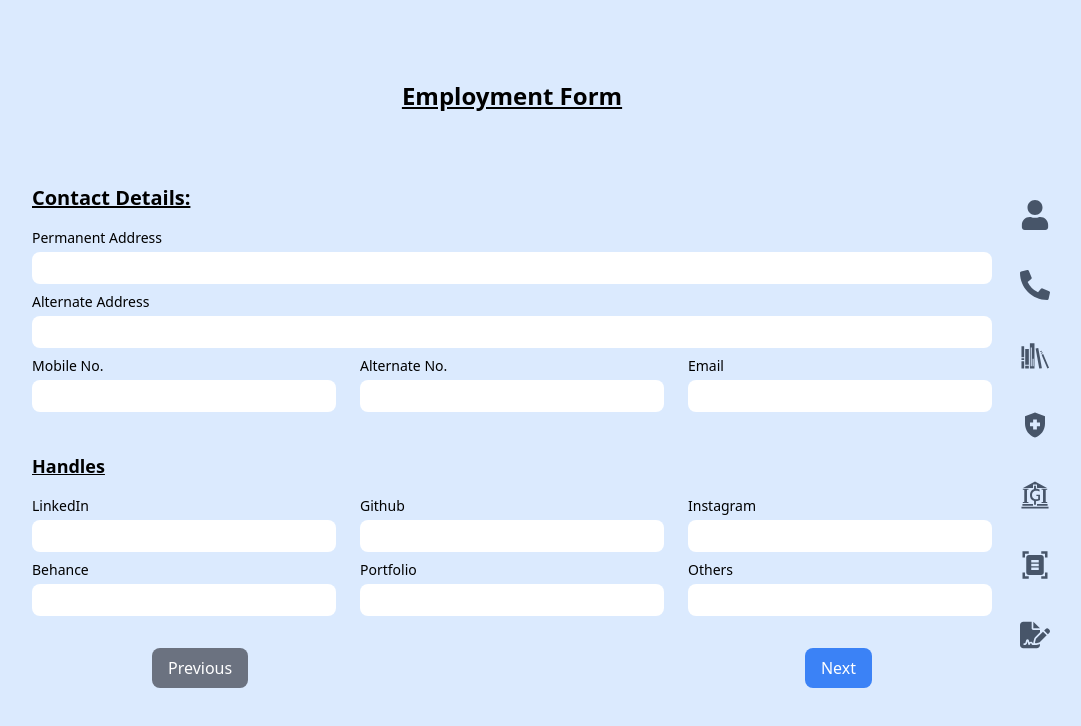
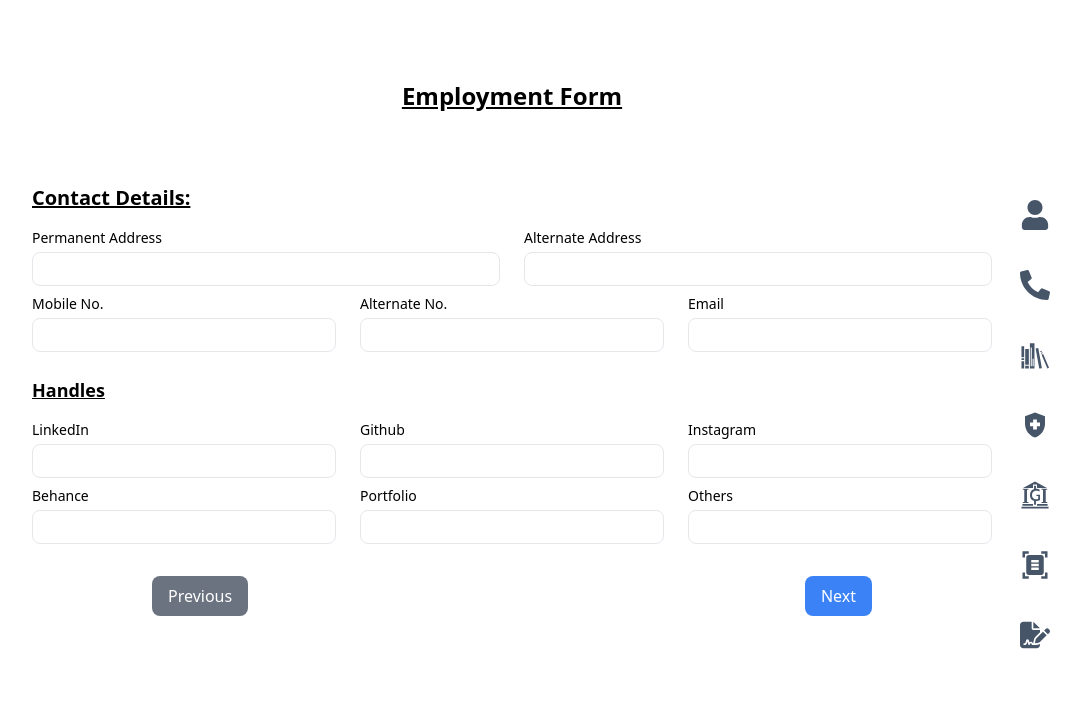
Before and after one commit to PaperRabbitSolutions/EmploymentForm, a React (Vite) app: page /contact in a window 1280 px wide. Shown: the top 726 px of the page, without its empty margins (128-1209 px from the left). Built offline with nearby package versions, Linux system fonts and the light colour scheme.

Commit message:
validation is left

```diff
--- a/src/App.jsx
+++ b/src/App.jsx
@@ -73,7 +73,6 @@ function App() {
     certifications: '',
     techDomain: '',
     skills: [],
-    newSkill: '',
   });
 
   const [healthInfo, setHealthInfo] = useState({
@@ -166,7 +165,9 @@ function App() {
       educationInfo: educationInfo,
       healthInfo: healthInfo,
       bankInfo: bankInfo,
+      uploadDocsInfo: uploadDocsInfo,
       declarations: declarationsInfo,
+      employmentDetails: employmentDetails,
     };
 
     // Adding form data to PDF with autoTable
@@ -176,51 +177,79 @@ function App() {
 
     // Function to generate tables for each section
     const generateTable = (sectionTitle, sectionData) => {
-      // Set the section title
       doc.setFontSize(12);
+      doc.setFont('helvetica', 'bold');
       doc.text(sectionTitle, 10, y);
       y += 10;
 
-      // Prepare the columns and rows for the table
       const columns = ['Field', 'Value'];
       const rows = Object.entries(sectionData).map(([field, value]) => {
-        // Flatten DependentDetails or nested objects
-        if (typeof value === 'object') {
-          value = JSON.stringify(value);
+        // Check for boolean values and convert them to Yes/No
+        if (typeof value === 'boolean') {
+          value = value ? 'Yes' : 'No';
+        } else if (typeof value === 'object') {
+          value = JSON.stringify(value); // If the value is an object, stringify it
         }
         return [field, value];
       });
 
-      // Generate the table using autoTable
       doc.autoTable({
         startY: y,
         head: [columns],
         body: rows,
         theme: 'striped',
-        headStyles: { fillColor: [0, 0, 255], textColor: [255, 255, 255] },
-        bodyStyles: { fillColor: [240, 240, 240], textColor: [0, 0, 0] },
-        margin: { top: 10, left: 10, right: 10 },
+        headStyles: {
+          fillColor: [0, 56, 104], // Dark Blue for header
+          textColor: [255, 255, 255], // White text
+          fontSize: 12,
+          font: 'helvetica', // Font style for header
+          fontStyle: 'bold', // Bold header text
+          halign: 'center', // Header alignment
+          valign: 'middle', // Center vertically
+        },
+        bodyStyles: {
+          fillColor: [240, 240, 240], // Light gray for body rows
+          textColor: [0, 0, 0], // Black text
+          fontSize: 10,
+          font: 'helvetica', // Font style for body rows
+          halign: 'left', // Align text to the left
+          valign: 'middle', // Center vertically
+          lineWidth: 0.3, // Cell border thickness
+          lineColor: [150, 150, 150], // Light gray borders
+        },
+        alternateRowStyles: {
+          fillColor: [255, 255, 255], // White for alternate rows
+        },
+        margin: { top: 10, left: 10, right: 10 }, // Add margins for spacing
+        styles: {
+          cellPadding: 5, // Increase padding inside cells for better readability
+          overflow: 'linebreak', // Handle overflow text
+          fontSize: 11, // Slightly smaller font for body rows
+        },
+        columnStyles: {
+          0: { cellWidth: '30%' }, // First column (Field) takes 30% width
+          1: { cellWidth: '70%' }, // Second column (Value) takes 70% width
+        },
       });
 
-      // Update the Y position after the table for the next section
       y = doc.lastAutoTable.finalY + 10;
     };
 
-    // Generate tables for all sections
+
     generateTable('Personal Information', formData.personalInfo);
     generateTable('Contact Information', formData.contactInfo);
     generateTable('Education Information', formData.educationInfo);
     generateTable('Health Information', formData.healthInfo);
     generateTable('Bank Information', formData.bankInfo);
+    generateTable('Documents', formData.uploadDocsInfo); // Now this works
     generateTable('Declarations', formData.declarations);
+    generateTable('Employee Details', formData.employmentDetails);
 
-    // Save the PDF
     doc.save("employment_form.pdf");
   };
 
   return (
-    <>
-      <div className='flex flex-col w-full min-h-screen py-10 bg-blue-100'>
+    <div className='flex flex-col w-full min-h-screen py-10 '>
       <h2 className='text-2xl text-center w-full font-bold underline my-10'>Employment Form</h2>
       <div className='max-w-[1200px] w-full mx-auto flex flex-col justify-center items-center'>
         <Routes>
@@ -232,18 +261,19 @@ function App() {
           <Route path='/upload' element={<Upload uploadDocsInfo={uploadDocsInfo} setUploadDocsInfo={setUploadDocsInfo}/>} />
           <Route path='/office' element={<Office />} />
           <Route path='/declarations' element={<Declarations declarationsInfo={declarationsInfo} setDeclarationsInfo={setDeclarationsInfo}/>} />
-
         </Routes>
 
         {/* Navigation Buttons */}
         <div className="flex items-center justify-between w-[80%] md:w-[70%] lg:w-[60%] mt-4 gap-4">
+          {/* Hide "Previous" button on the first page */}
+          {currentIndex > 0 && (
             <button
               onClick={goToPrevious}
               className="px-4 py-2 bg-gray-500 text-white rounded-lg hover:bg-gray-600"
-              disabled={currentIndex === 0}
             >
               Previous
             </button>
+          )}
 
           {isLastPage ? (
             <button
@@ -307,7 +337,6 @@ function App() {
         </span>
       </div>
     </div>
-    </>
   );
 }
 
--- a/src/Components/Contact.jsx
+++ b/src/Components/Contact.jsx
@@ -16,7 +16,8 @@ function Contact({ contactInfo, setContactInfo }) {
         <h2 className="font-semibold text-xl my-4 underline">Contact Details:</h2>
         <form className="space-y-2">
           {/* Permanent Address in its own row */}
-          <div className="flex flex-col gap-1">
+         <div className='flex flex-wrap gap-6'>
+         <div className="flex-1 min-w-[200px] flex flex-col gap-1">
             <label htmlFor="permanent" className="text-sm font-medium">Permanent Address</label>
             <input
               type="text"
@@ -24,12 +25,12 @@ function Contact({ contactInfo, setContactInfo }) {
               name="Permanent_Address"
               value={contactInfo.Permanent_Address}
               onChange={handleChange}
-              className="px-2 py-1 w-full rounded-lg outline-none"
+              className="px-2 py-1 w-full rounded-lg border-[1px] outline-none"
             />
           </div>
 
           {/* Alternate Address in its own row */}
-          <div className="flex flex-col gap-1">
+          <div className="flex-1 min-w-[200px] flex flex-col gap-1">
             <label htmlFor="current" className="text-sm font-medium">Alternate Address</label>
             <input
               type="text"
@@ -37,9 +38,10 @@ function Contact({ contactInfo, setContactInfo }) {
               name="Current_Address"
               value={contactInfo.Current_Address}
               onChange={handleChange}
-              className="px-2 py-1 w-full rounded-lg outline-none"
+              className="px-2 py-1 w-full border-[1px] rounded-lg outline-none"
             />
           </div>
+         </div>
 
           {/* Mobile and Alternate Numbers on the same line */}
           <div className="flex flex-wrap gap-6">
@@ -51,7 +53,7 @@ function Contact({ contactInfo, setContactInfo }) {
                 name="Mobile"
                 value={contactInfo.Mobile}
                 onChange={handleChange}
-                className="px-2 py-1 w-full rounded-lg outline-none"
+                className="px-2 py-1 w-full border-[1px] rounded-lg outline-none"
               />
             </div>
             <div className="flex-1 min-w-[200px] flex flex-col gap-1">
@@ -62,7 +64,7 @@ function Contact({ contactInfo, setContactInfo }) {
                 name="Alternate_No"
                 value={contactInfo.Alternate_No}
                 onChange={handleChange}
-                className="px-2 py-1 w-full rounded-lg outline-none"
+                className="px-2 py-1 w-full border-[1px] rounded-lg outline-none"
               />
             </div>
 
@@ -74,14 +76,14 @@ function Contact({ contactInfo, setContactInfo }) {
                 name="Email"
                 value={contactInfo.Email}
                 onChange={handleChange}
-                className="px-2 py-1 w-full rounded-lg outline-none"
+                className="px-2 py-1 w-full border-[1px] rounded-lg outline-none"
               />
             </div>
           </div>
 
           {/* social media */}
           <div className='space-y-2'>
-            <h3 className='mt-10 mb-4 underline text-lg font-semibold'>Handles</h3>
+            <h3 className='mt-6 mb-4 underline text-lg font-semibold'>Handles</h3>
             <div className="flex flex-wrap gap-6">
               <div className="flex-1 min-w-[200px] flex flex-col gap-1">
                 <label htmlFor="linkedin" className="text-sm font-medium">LinkedIn</label>
@@ -91,7 +93,7 @@ function Contact({ contactInfo, setContactInfo }) {
                   name="Linkedin"
                   value={contactInfo.Linkedin}
                   onChange={handleChange}
-                  className="px-2 py-1 w-full rounded-lg outline-none"
+                  className="px-2 py-1 w-full border-[1px] rounded-lg outline-none"
                 />
               </div>
               <div className="flex-1 min-w-[200px] flex flex-col gap-1">
@@ -102,7 +104,7 @@ function Contact({ contactInfo, setContactInfo }) {
                   name="Github"
                   value={contactInfo.Github}
                   onChange={handleChange}
-                  className="px-2 py-1 w-full rounded-lg outline-none"
+                  className="px-2 py-1 w-full border-[1px] rounded-lg outline-none"
                 />
               </div>
 
@@ -114,21 +116,21 @@ function Contact({ contactInfo, setContactInfo }) {
                   name="Instagram"
                   value={contactInfo.Instagram}
                   onChange={handleChange}
-                  className="px-2 py-1 w-full rounded-lg outline-none"
+                  className="px-2 py-1 w-full border-[1px] rounded-lg outline-none"
                 />
               </div>
             </div>
 
             <div className="flex flex-wrap gap-6">
               <div className="flex-1 min-w-[200px] flex flex-col gap-1">
-                <label htmlFor="behance" className="text-sm font-medium">Behance</label>
+                <label htmlFor="behance" className="text-sm  font-medium">Behance</label>
                 <input
                   type="text"
                   id="behance"
                   name="Behance"
                   value={contactInfo.Behance}
                   onChange={handleChange}
-                  className="px-2 py-1 w-full rounded-lg outline-none"
+                  className="px-2 py-1 w-full border-[1px] rounded-lg outline-none"
                 />
               </div>
               <div className="flex-1 min-w-[200px] flex flex-col gap-1">
@@ -139,7 +141,7 @@ function Contact({ contactInfo, setContactInfo }) {
                   name="Portfolio"
                   value={contactInfo.Portfolio}
                   onChange={handleChange}
-                  className="px-2 py-1 w-full rounded-lg outline-none"
+                  className="px-2 py-1 w-full border-[1px] rounded-lg outline-none"
                 />
               </div>
 
@@ -151,7 +153,7 @@ function Contact({ contactInfo, setContactInfo }) {
                   name="Others"
                   value={contactInfo.Others}
                   onChange={handleChange}
-                  className="px-2 py-1 w-full rounded-lg outline-none"
+                  className="px-2 py-1 w-full border-[1px] rounded-lg outline-none"
                 />
               </div>
             </div>
--- a/src/Components/UploadDocs.jsx
+++ b/src/Components/UploadDocs.jsx
@@ -108,8 +108,8 @@ function UploadDocs({ uploadDocsInfo, setUploadDocsInfo }) {
               </div>
             </div>
             <p className="text-sm w-full text-slate-700">
-              ** Note: All the documents mentioned here should be sent to the office{' '}
-              <a href="">email-id</a>
+              ** Note: All the documents mentioned here should be sent to the official
+              <a href="mailto:hr@paperrabbit.world" className="text-blue-700"> email-id</a>
             </p>
           </form>
         </div>
```
Also changed, not shown: src/Components/Bank.jsx (+10 -10 lines), src/Components/Education.jsx (+6 -6 lines), src/Components/Health.jsx (+9 -9 lines), src/Components/Personal.jsx (+14 -14 lines). Lines whose indentation alone changed are shown as unchanged.
